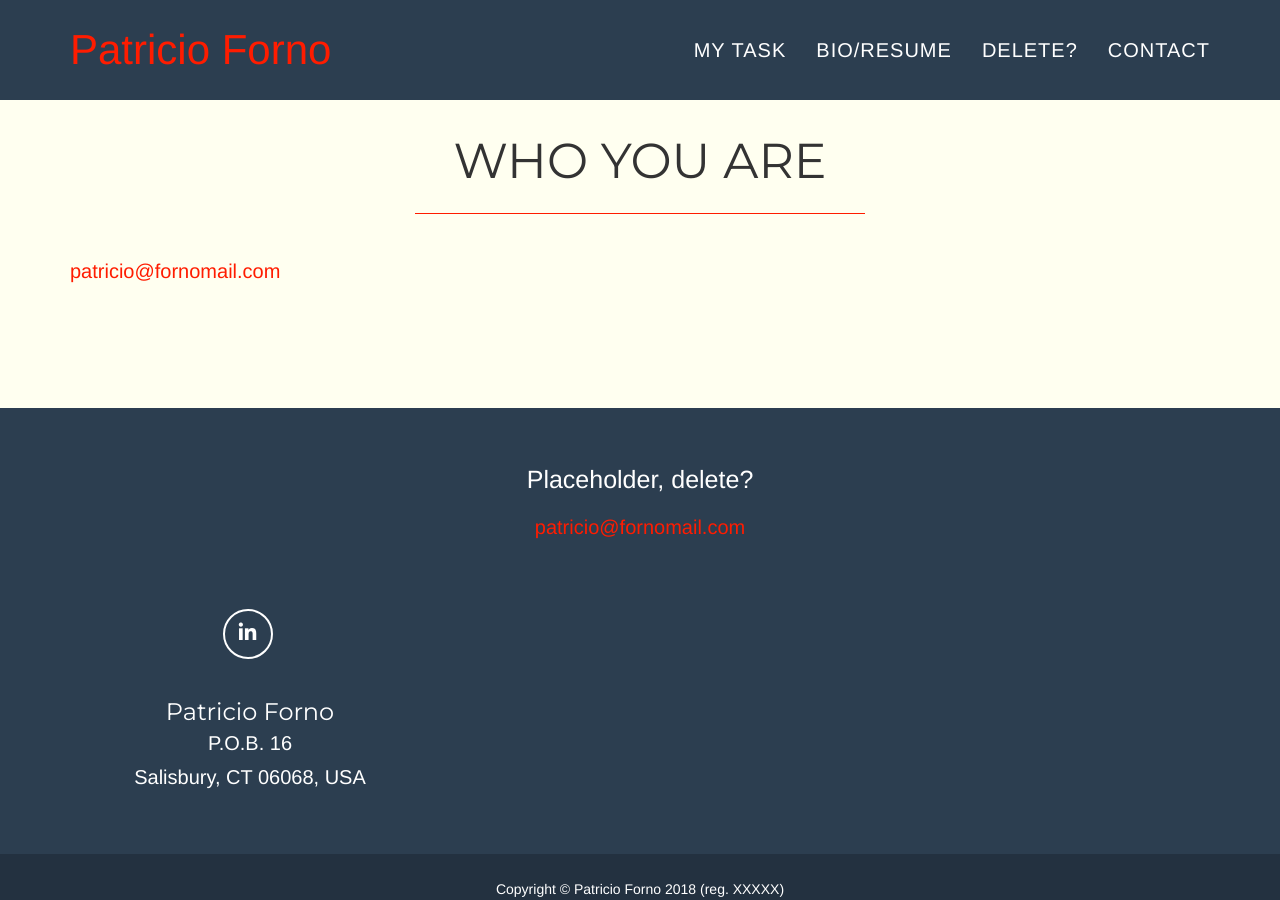
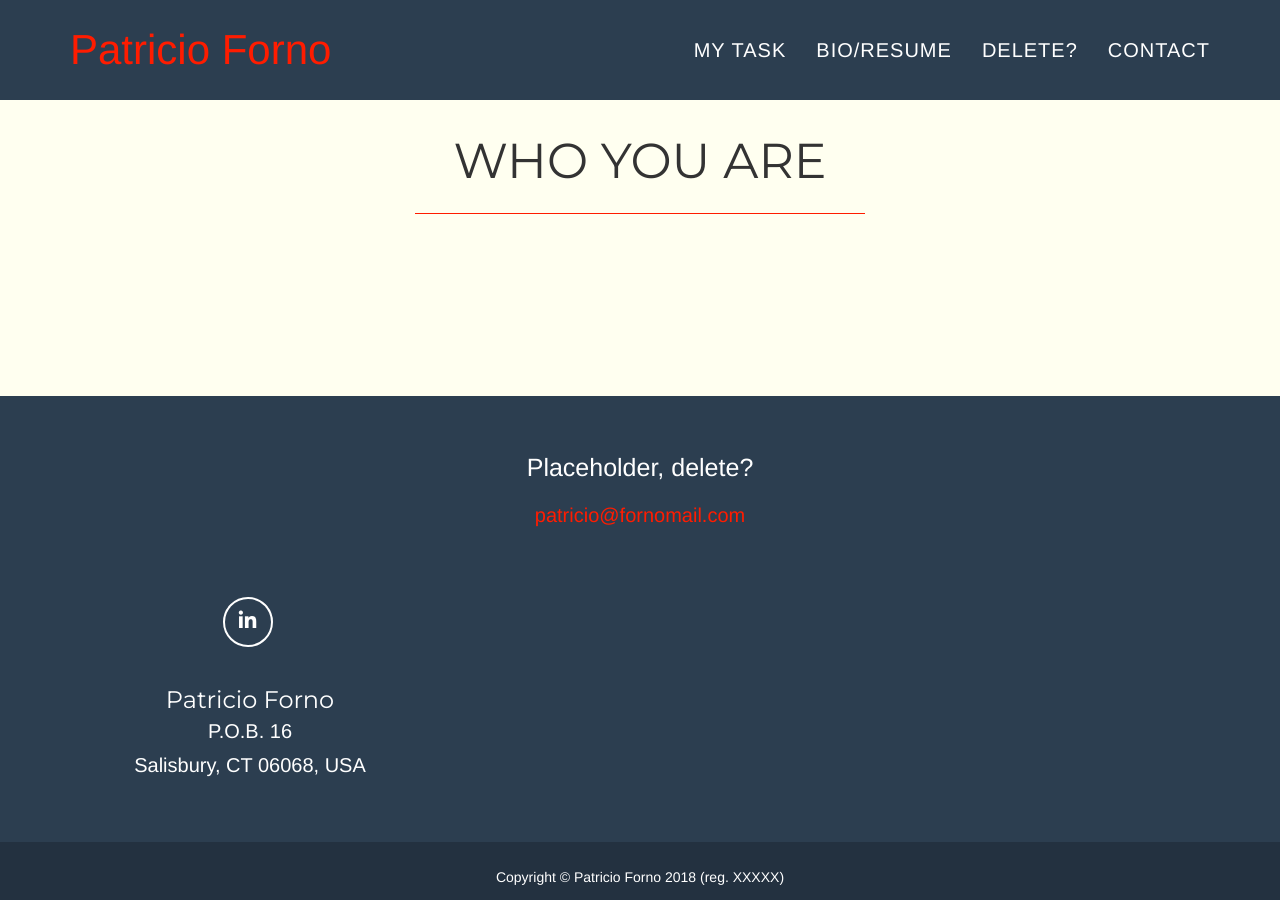
Before and after one commit to fornomail/fornomail.github.io, a Jekyll site: the page built from index.html, in a window 1280 px wide and 900 px high, scrolled down 3966 px. Built offline with Jekyll 4.4.1, drawn with Linux system fonts in a browser that asks for light colours; nearby versions of some CDN libraries; some web fonts are replaced; library files that are not in the unit come from our copies.

Commit message:
Update index.html

```diff
--- a/index.html
+++ b/index.html
@@ -75,7 +75,6 @@ title: Patricio Forno
         <div class="row">
             <div class="col-md-12 col-md-offset -2">
                 <p>
-                <p><a href="mailto:patricio@fornomail.com">patricio@fornomail.com</a></p>
                 <br/>
                 <br/>
                 <br/>
```
